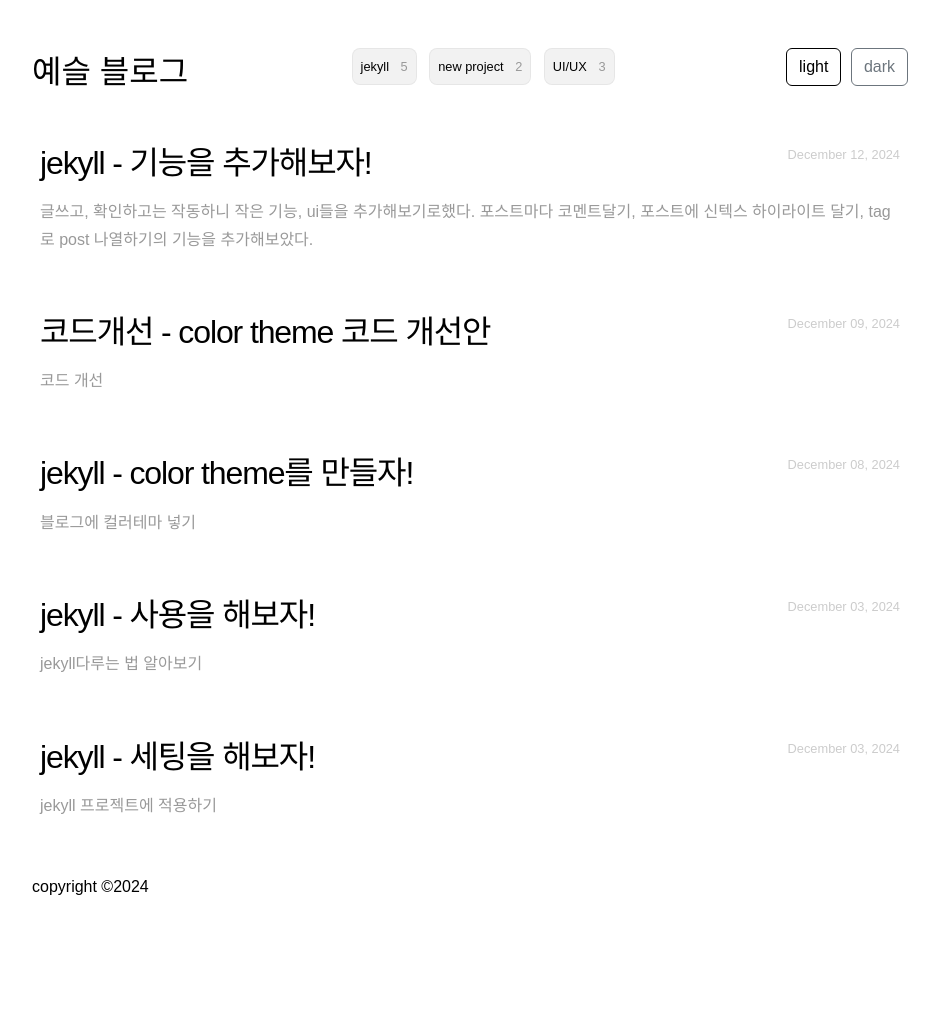
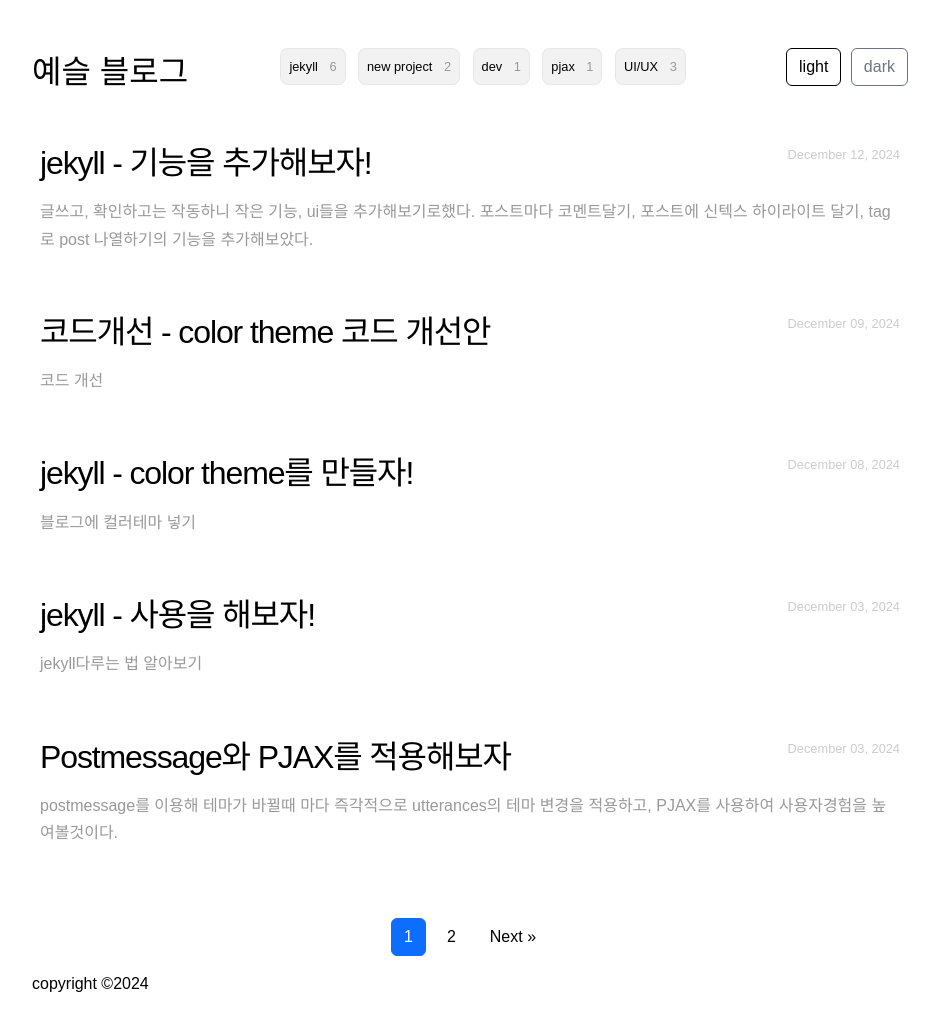
Before and after one commit to yes-eul-jeong/blog, a Jekyll site: the page built from index.html, in a window 1280 px wide. Shown: the whole page, without its empty margins (170-1109 px from the left). Built offline with Jekyll 4.4.1, drawn with Linux system fonts in a browser that asks for light colours; some web fonts are replaced; the list of posts is cut into pages by our own code; before the commit the page ends 915 px from its top, so only the background shows below that; some of the changed lines change nothing that is shown.

Commit message:
docs:pjax문서추가

````diff
--- /dev/null
+++ b/_posts/2024-12-03-jekyll-how-to-use copy.markdown
@@ -0,0 +1,117 @@
+---
+layout: post
+title: "Postmessage와 PJAX를 적용해보자"
+date: 2024-12-03 20:30:03 +0900
+tags: [jekyll, dev, pjax]
+---
+
+postmessage를 이용해 테마가 바뀔때 마다 즉각적으로 utterances의 테마 변경을 적용하고, PJAX를 사용하여 사용자경험을 높여볼것이다.
+
+<br>
+
+## 1. utterances의 테마 변경을 Postmessage를 이용하여 적용하기
+``` js
+//이걸 theme설정하는 함수에 넣어준다.
+const utterancesFrame = document.querySelector("iframe.utterances-frame");
+    if (utterancesFrame) {
+      const message = {
+        type: "set-theme",
+        theme: `github-${theme}`,
+      };
+      utterancesFrame.contentWindow.postMessage(message, "*");
+      console.log(message);
+    }
+```
+iframe을 이용하여 utterances-frame을 가져온다.
+utterances의 유무를 먼저 확인한 후 message를 보낸다.
+type은 set-theme, theme은 원하는 변경사항으로 넣으면 동적으로 해당 코멘트 부분만 변경이 가능하다.
+
+MutationObserver
+얜.... vue에서 watch랑 비슷한 기능을 하는 애다. (작동 방식은 다르다)
+특정 값이 바뀌는지를 감시해서 바뀌면 실행하는것이고, 감시 중단도 가능하다.
+localstorage의 theme값을 감시하여 변경 여부에 따라 postmessage함수를 실행시키려했다.
+근데 성능도 많이 잡아먹고 많이 사용하진 않는 함수라 적용하여 코드를 짰다가 그냥 뺏다. (빼도 작동한다)
+
+나는 이 과정에서 theme을 담당하는 부분만 따로 js파일을 분리했다. 해당 함수가 필요한 곳에만 import시키고 불필요한 코드를 지우는 등의 과정을 한번 거쳤다.
+
+<br><br>
+## 2.  PJAX를 사용하여 사용자 경험 높이기
+
+PJAX란? 이 [포스팅](https://tyle.io/blog/pjax%EB%A5%BC-%EC%9D%B4%EC%9A%A9%ED%95%9C-%EA%B7%B9%EC%A0%81%EC%9D%B8-%EC%9B%B9%ED%8E%98%EC%9D%B4%EC%A7%80-%EC%86%8D%EB%8F%84-%ED%96%A5%EC%83%81?loc=ko)을 보고 적용해보기로했다.
+
+PJAX에 대해 간단히 설명하면
+Push state + AJAX이다.
+페이지 전체를 로드하는것이 아닌 필요한 HTML조각만 가져와 특정 부분만 업데이트 하는것을 말한다. 얠 이 블로그에 어떻게 적용시킬거냐면,
+
+1. 페이지가 바뀔때 header와 footer를 제외한 content부분만 갈아끼우기
+2. a태그를 클릭했을 때 이동한 페이지의 .post-page를 갖고와서#content에 넣기
+3. 링크 바꿔주기
+4. 뒤로가기 해도 링크 주소 바뀌게해주기
+5. 새로 가져오면 scrollTo top 해주기, 뒤로가기 앞으로가기일경우는 scroll위치 기억해주기
+
+고로 default.html파일에 얠 넣어줄것이다. header와 footer를 제외한 content부분 갈아끼우기를 할것이다.
+default.html뿐만아니라 구조가 많이 바뀐당
+
+아래는 pjax의 구조이당.
+```js
+const fetchPage = (url) => {
+    return fetch(url, {
+      headers: {
+        "X-Requested-With": "XMLHttpRequest",
+      },
+    })
+      .then((response) => response.text())
+      .then((data) => {
+        var parser = new DOMParser();
+        var doc = parser.parseFromString(data, "text/html");
+        var newContent = doc.querySelector("#content").innerHTML;
+        document.querySelector("#content").innerHTML = newContent;
+
+        if (document.querySelector("#post-page")) {
+          console.log(`default.html:138 ?`);
+          commentLoad();
+        }
+
+        // history.pushState(null, "", url);
+        //새 페이지 이동했을 때 scroll top으로 이동 근데 뒤로가기,앞으로가기일땐 안바뀌게
+        window.scrollTo(0, 0);
+      })
+      .catch((error) => console.error("Error fetching content:", error));
+  };
+  document.addEventListener("click", function (event) {
+//이부분에서 link를 이벤트 캡처링, 버블링등의 현상때문에 div태그 등으로 인식하는 문제가 생겼었다. closest로 해결
+    let link = event.target.closest("a");
+    if (!link) {
+      return;
+    }
+    event.preventDefault();
+    var href = link.getAttribute("href");
+
+    console.log("Anchor clicked:", href);
+
+    fetchPage(href);
+    history.pushState(null, "", href);
+  });
+  //뒤로가기 눌렀을 때 pjax를 이용해서 url 변경
+  window.addEventListener("popstate", function (event) {
+    fetchPage(location.href);
+  });
+```
+
+개발자 도구를 이용해 인터넷 성능을 낮춘 상황에서 테스트해도 거의 3배가량 빠르다!
+
+<br><br>
+pjax로 페이지를 그리면 히스토리 관리도 따로 해줘야한다. 그래서 히스토리 관련 함수는 뭐가 있는지 다시 확인했다.
+spa로 개발하며 웹앱의 route만 관리하다보니 js의 history관련 함수가 헷갈렸다..!
+
+<br>
+
+#### 히스토리 API
+popstate : 뒤로가기, 앞으로가기
+replaceState:현재 히스토리를 다른 히스토리로 대체하기(덮어쓰기)
+pushstate:새 히스토리 스택 추가
+주로 위 세개가 쓰이고 다른것도 몇개 있다.
+history.back() : 뒤로가기
+history.forward() : 앞으로가기
+history.go(delta) : -1은 뒤로 1만큼, 1은 앞으로 1만큼
+history.length : 스택의 길이를 반환(방문한 페이지 수)
--- a/_sass/main.scss
+++ b/_sass/main.scss
@@ -22,6 +22,7 @@ body.theme-light {
     color: black;
     background-color: var(--bg-color-light);
     color:var(--color3-light);
+
     .post_title {
         color: var(--color3-light);
     }
@@ -120,7 +121,6 @@ h1,h2,h3,h4,h5,p {
     margin: 0;
 }
 h1,h2,h3,h4,h5 {
-
     letter-spacing: -0.07rem;
 }
 
@@ -153,7 +153,6 @@ font-size: 1.5rem;
 
 h2 {
     font-size: 1.5rem;
-    color: #333;
     padding-bottom: 0.5rem;
   }
 
````
